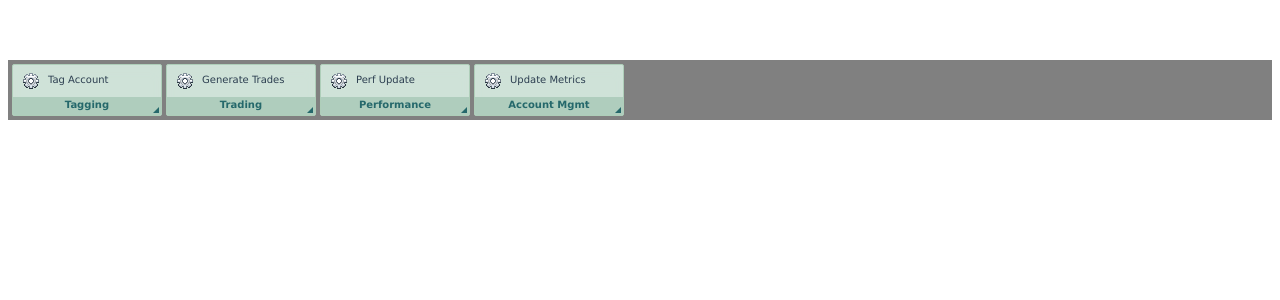
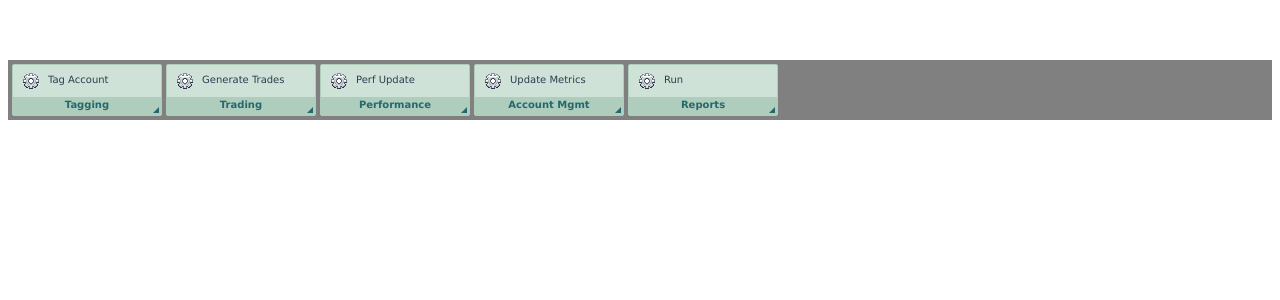
Before and after one commit to jlmitch/vue-ribbon-menu, a Vue app: page /#/ in a window 1280 px wide. Shown: the top 300 px of the page. Built offline with nearby package versions, Linux system fonts and the light colour scheme.

Commit message:
Add more to menus data

```diff
--- a/src/components/Example.vue
+++ b/src/components/Example.vue
@@ -10,22 +10,23 @@ import RibbonMenu from '@/components/RibbonMenu';
 
 const menus = [{
     title: 'Tagging',
-    menuItems: [{
-        iconPath: '/static/icon.gif',
-        text: 'Tag Account',
-    }],
+    menuItems: [
+      { text: 'Tag Account', iconPath: '/static/icon.gif' },
+      { text: 'Untag Account', iconPath: '/static/icon.gif' },
+    ],
 }, {
     title: 'Trading',
-    menuItems: [{
-        iconPath: '/static/icon.gif',
-        text: 'Generate Trades',
-    }],
+    menuItems: [
+      { text: 'Generate Trades', iconPath: '/static/icon.gif' },
+      { text: 'Global Liquidate', iconPath: '/static/icon.gif' },
+    ],
 }, {
     title: 'Performance',
-    menuItems: [{
-        iconPath: '/static/icon.gif',
-        text: 'Perf Update',
-    }],
+    menuItems: [
+      { text: 'Perf Update', iconPath: '/static/icon.gif' },
+      { text: 'Perf Lock', iconPath: '/static/icon.gif' },
+      { text: 'Perf Unlock', iconPath: '/static/icon.gif' },
+    ],
 }, {
     title: 'Account Mgmt',
     menuItems: [
@@ -40,6 +41,12 @@ const menus = [{
         { text: 'Create', iconPath: '/static/icon.gif' },
         { text: 'Change Management', iconPath: '/static/icon.gif' },
     ],
+}, {
+    title: 'Reports',
+    menuItems: [
+      { text: 'Run', iconPath: '/static/icon.gif' },
+      { text: 'View', iconPath: '/static/icon.gif' },
+    ],
 }];
 
 export default {
```
Also changed, not shown: src/components/Menu.vue (line endings or trailing spaces).
